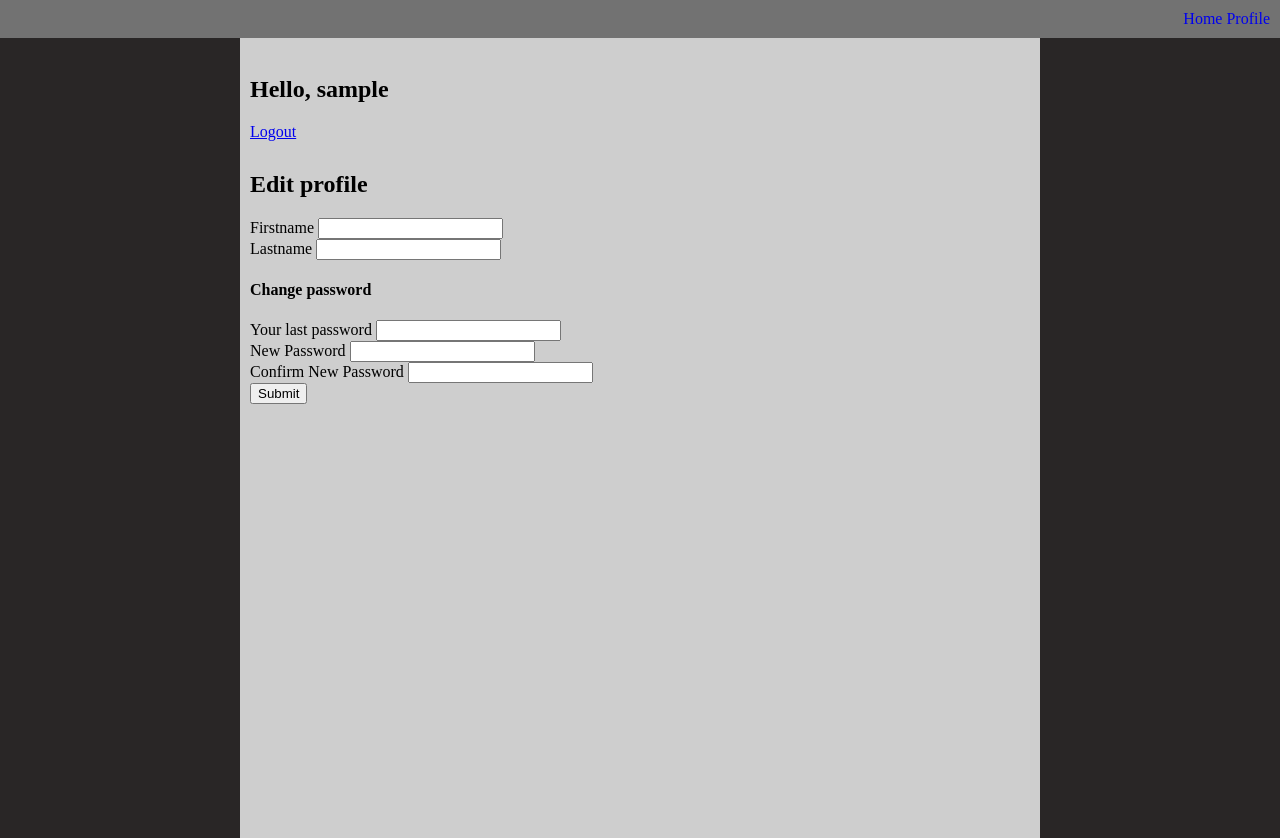
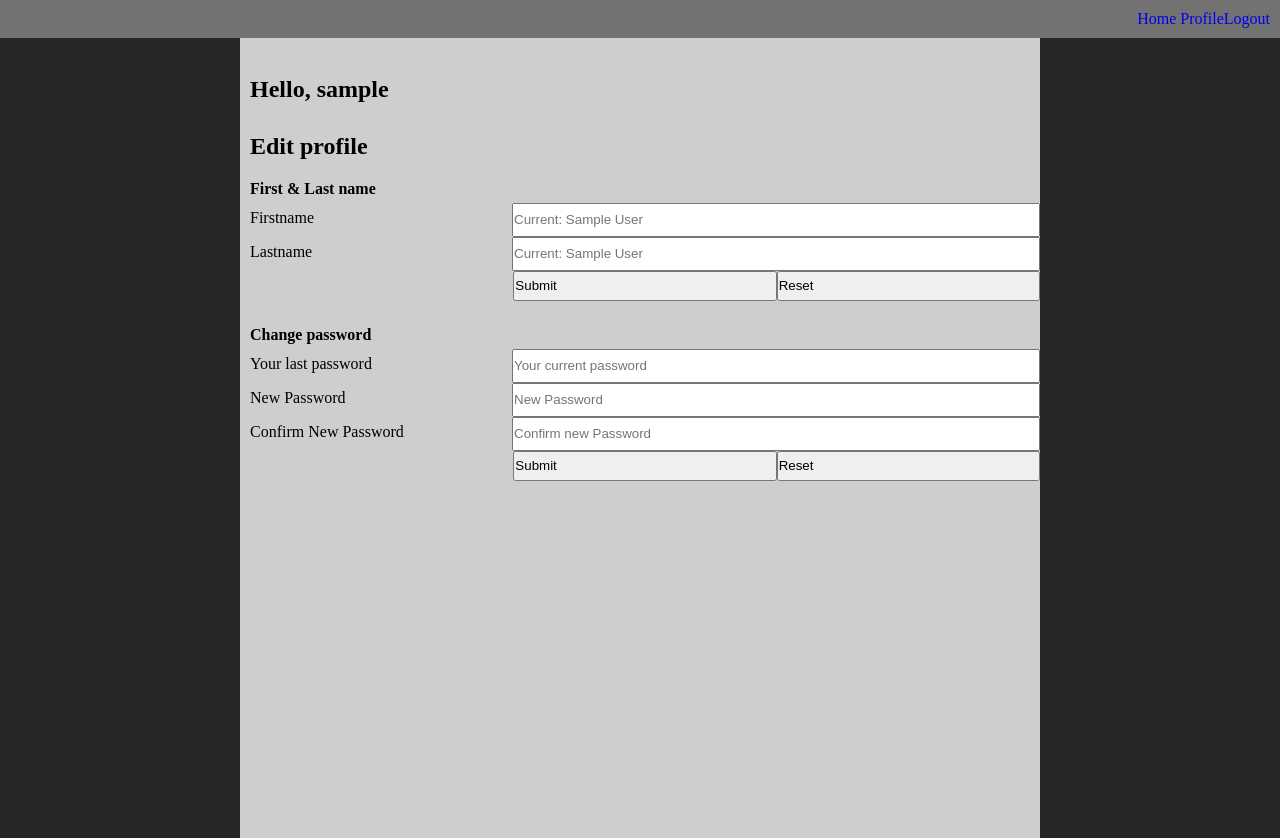
Before and after one commit to Ranzz02/mywebbsite, a PHP site: page /profile.php in a window 1280 px wide. Run offline with PHP 8.4, Linux system fonts and the light colour scheme; the visitor is signed in with stand-in values (Sample User, id 1).

Commit message:
fixed change password

```diff
--- a/pages/profile.php
+++ b/pages/profile.php
@@ -9,6 +9,8 @@
     <meta name="viewport" content="width=device-width, initial-scale=1.0">
     <title>Profile</title>
     <link rel="stylesheet" href="../style/style.css">
+    <link rel="stylesheet" href="../style/passwValidation.css">
+    <link rel="stylesheet" href="../style/profile.css">
 </head>
 
 <?php if (isset($_SESSION['username']) && $_SESSION['id']) {
@@ -23,38 +25,68 @@
             <br>
             <article>
                 <h1>Hello, <?php echo $_SESSION['username'] ?></h1>
-                <a href="../scripts/php/logout.php">Logout</a>
             </article>
 
             <article>
                 <h2>Edit profile</h2>
 
-                <form action="../scripts/php/updateProfile.php" method="POST">
-                    <div>
-                        <span>Firstname</span>
-                        <input type="text" name="ufname">
+                <form action="../scripts/php/updateflname.php" method="POST">
+                    <div class="row">
+                        <h4>First & Last name</h4>
                     </div>
-                    <div>
-                        <span>Lastname</span>
-                        <input type="text" name="ulname">
+                    <div class="row">
+                        <label class="leftcl" for="">Firstname</label>
+                        <input class="rightcl" type="text" name="ufname" placeholder="Current: <?php echo $_SESSION["first_name"]; ?>">
                     </div>
-                    <h4>Change password</h4>
-                    <div>
-                        <span>Your last password</span>
-                        <input type="password" name="ulastpassw">
+                    <div class="row">
+                        <lable class="leftcl" for="">Lastname</lable>
+                        <input class="rightcl" type="text" name="ulname" placeholder="Current: <?php echo $_SESSION['last_name']; ?>">
                     </div>
-                    <div>
-                        <span>New Password</span>
-                        <input type="password" name="unew1passw">
-                    </div>
-                    <div>
-                        <span>Confirm New Password</span>
-                        <input type="password" name="unew2passw">
-                    </div>
-                    <div>
-                        <button type="submit">Submit</button>
+                    <div class="row">
+                        <span class="leftcl"></span>
+                        <div class="rightcl">
+                            <button type="submit">Submit</button>
+                            <button type="reset">Reset</button>
+                        </div>
                     </div>
 
+                </form>
+                <form action="../scripts/php/updatepassw.php" method="POST">
+                    <div class="row">
+                        <h4>Change password</h4>
+                    </div>
+                    <div class="row">
+                        <lable class="leftcl" for="">Your last password</lable>
+                        <input class="rightcl" type="password" name="ulastpassw" placeholder="Your current password" required>
+                    </div class="row">
+                    <div class="row">
+                        <lable class="leftcl" for="">New Password</lable>
+                        <input class="rightcl" type="password" name="newpassw" id="unewpassw" placeholder="New Password" pattern="(?=.*\d)(?=.*[a-z])(?=.*[A-Z]).{8,}" title="Must contain at least one number and one uppercase and lowercase letter, and at least 8 or more characters" required>
+                    </div>
+                    <div class="row">
+                        <lable class="leftcl" for="">Confirm New Password</lable>
+                        <input class="rightcl" type="password" name="confirm_newpassw" id="uconfirm_newpassw" placeholder="Confirm new Password" pattern="(?=.*\d)(?=.*[a-z])(?=.*[A-Z]).{8,}" title="Must contain at least one number and one uppercase and lowercase letter, and at least 8 or more characters" required>
+                    </div>
+                    <div id="message" class="row">
+                        <h3>Password must contain the following:</h3>
+                        <p id="letter" class="invalid">A <b>lowercase</b> letter</p>
+                        <p id="capital" class="invalid">A <b>capital (uppercase)</b> letter</p>
+                        <p id="number" class="invalid">A <b>number</b></p>
+                        <p id="length" class="invalid">Minimum <b>8 characters</b></p>
+                    </div>
+                    <div class="row">
+                        <span class="passcheck hidePasscheck"></span>
+                    </div>
+                    <div class="row">
+                        <span class="leftcl"></span>
+                        <div class="rightcl">
+                            <button type="submit">Submit</button>
+                            <button type="reset">Reset</button>
+                        </div>
+                    </div>
+
+                    <script src="../scripts/js/passwordcheck.js"></script>
+                    <script src="../scripts/js/passwordvalidation.js"></script>
                 </form>
             </article>
 
--- /dev/null
+++ b/scripts/js/passwordcheck.js
@@ -0,0 +1,22 @@
+function validate_password() {
+
+    var pass = document.querySelector("#unewpassw").value;
+    var confirm_pass = document.querySelector("#uconfirm_newpassw").value;
+    if (pass != confirm_pass) {
+        document.querySelector(".passcheck").style.color = 'red';
+        document.querySelector(".passcheck").innerHTML = '☒ Use same password';
+    } else {
+        document.querySelector(".passcheck").style.color = 'green';
+        document.querySelector(".passcheck").innerHTML = '🗹 Password Matched';
+    }
+    if ((pass == "" || pass == null) && (confirm_pass == "" || confirm_pass == null)) {
+        document.querySelector(".passcheck").classList.add("hidePasscheck")
+        document.querySelector(".passcheck").classList.remove("showPasscheck")
+    } else {
+        document.querySelector(".passcheck").classList.add("showPasscheck")
+        document.querySelector(".passcheck").classList.remove("hidePasscheck")
+    }
+    window.requestAnimationFrame(validate_password)
+}
+
+window.requestAnimationFrame(validate_password)
--- a/scripts/php/header.php
+++ b/scripts/php/header.php
@@ -8,7 +8,7 @@
         <li><a href="../pages/">Home</a></li>
         <?php if(isset($_SESSION['username']) && !empty($_SESSION['username'])) {
             echo '<li><a href="../pages/profile.php">Profile</a></li>';
-            echo '';
+            echo '<li><a href="../scripts/php/logout.php">Logout</a></li>';
         } else {
             echo '<li><a href="../pages/loginPage.php">Login</a></li>';
         }
--- a/scripts/php/login.php
+++ b/scripts/php/login.php
@@ -38,6 +38,8 @@ if (isset($_POST['uname']) && isset($_POST['passw'])) {
 
                 $_SESSION['username'] = $userData['username'];
                 $_SESSION['id'] = $userData['id'];
+                $_SESSION['first_name'] = $userData['first_name'];
+                $_SESSION['last_name'] = $userData['last_name'];
 
                 header("Location: ../../pages/");
             } else {
--- /dev/null
+++ b/style/profile.css
@@ -0,0 +1,57 @@
+form {
+    margin: 0;
+    padding: 0;
+    padding-bottom: 25px;
+}
+
+.row {
+    display: flex;
+    justify-content: center;
+    flex:1;
+}
+
+.row h4 {
+    display: flex;
+    flex:1;
+    justify-content: left;
+    margin: 0;
+    padding: 0;
+    padding-bottom: 5px;
+}
+
+.leftcl {
+    display: flex;
+    flex:1;
+    margin: 0;
+    padding: 0;
+    height: 30px;
+    align-items: center;
+}
+
+.rightcl {
+    display: flex;
+    flex:2;
+    margin: 0;
+    padding: 0;
+    height: 30px;
+    align-items: center;
+}
+
+.rightcl * {
+    display: flex;
+    flex: 8;
+    margin: 0;
+    padding: 0;
+    margin: 0;
+    padding: 0;
+    height: 30px;
+    align-items: center;
+}
+
+.showPasscheck {
+    display: flex;
+}
+
+.hidePasscheck {
+    display: none;
+}
--- a/style/registerpage.css
+++ b/style/registerpage.css
@@ -1,11 +1,7 @@
-.row {
-    display: block;
-}
-
 .row {
     display: flex;
     justify-content: center;
-    width: 100%;
+    flex:1;
 }
 
 .leftcl {
```
Also changed, not shown: pages/registerPage.php (+14 -5 lines), scripts/js/passwordvalidation.js (added, +136 -0 lines), scripts/php/updateflname.php (added, +22 -0 lines), scripts/php/updatepassw.php (renamed from scripts/php/updateProfile.php, +3 -22 lines), style/passwValidation.css (added, +41 -0 lines).
